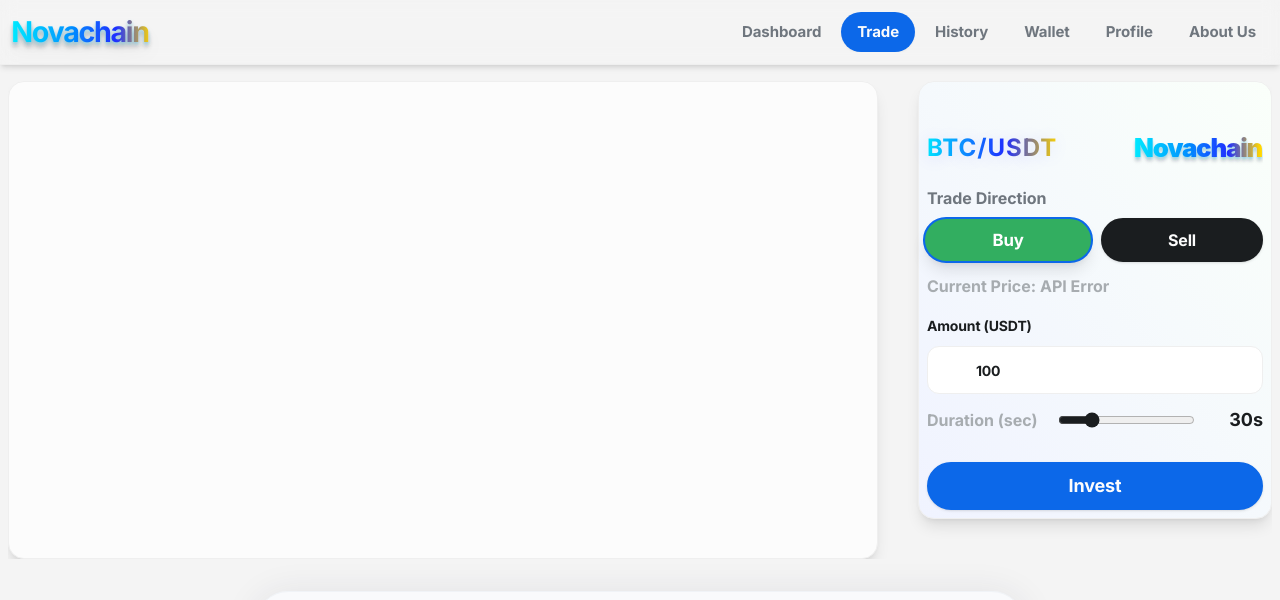
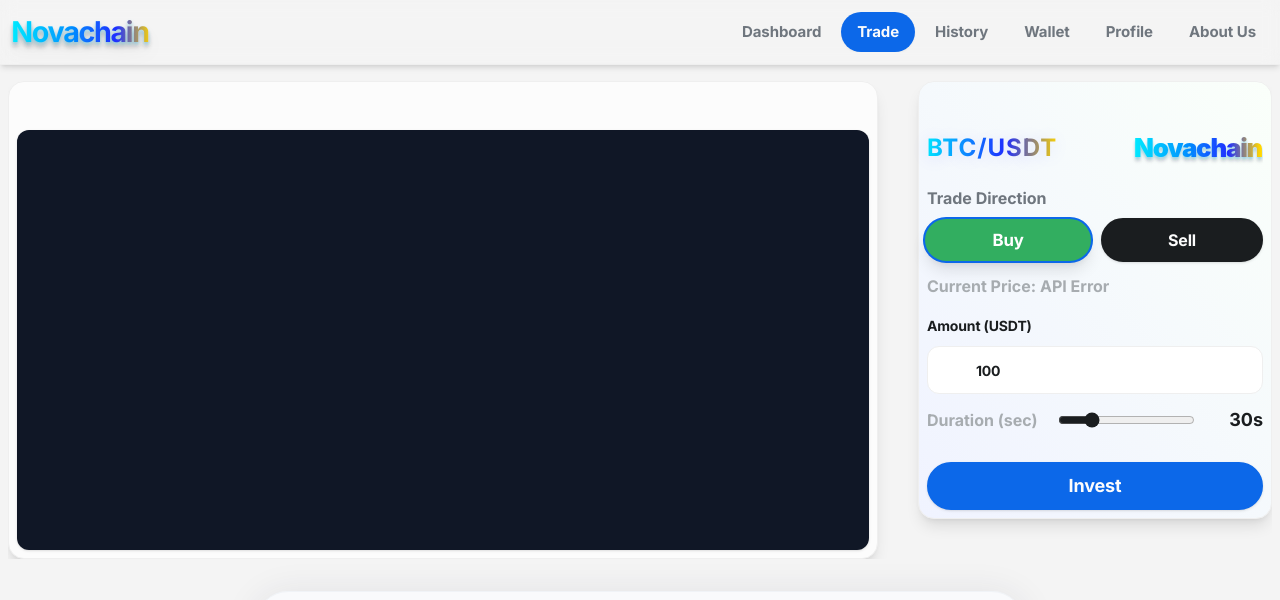
Before and after one commit to GarySPS/novachain-frontend, a React (Create React App) app: page /trade in a window 1280 px wide. Shown: the top 600 px of the page. Built offline with nearby package versions, Linux system fonts and the light colour scheme; no server answers.

Commit message:
Set TradingView Card background color to navy

```diff
--- a/src/pages/TradePage.js
+++ b/src/pages/TradePage.js
@@ -208,12 +208,17 @@ useEffect(() => {
       className="w-full max-w-full min-h-screen bg-theme-n-8 flex flex-col items-center px-2 pt-4 pb-8 overflow-x-hidden"
     >
       <div className="w-full max-w-[1300px] mx-auto flex flex-col lg:flex-row lg:items-start gap-7 lg:gap-10 overflow-x-hidden">
+
         {/* Chart */}
         <Card
   className="w-full lg:w-[70%] 2xl:w-[75%] p-0 rounded-2xl shadow-lg overflow-hidden mb-5 lg:mb-0 min-h-[420px] 2xl:min-h-[480px] border border-[#23283a]/60"
-  style={{ backgroundColor: "#101726" }}
+  style={{ backgroundColor: "#101726", padding: "24px" }} // 24px = 1.5rem, adjust as you like
 >
-  <div id="tradingview_btcusdt_chart" className="w-full" style={{ height: "420px" }} />
+  <div
+    id="tradingview_btcusdt_chart"
+    className="w-full rounded-xl shadow"
+    style={{ height: "420px", background: "#101726" }}
+  />
 </Card>
 
         {/* Trade box */}
```
